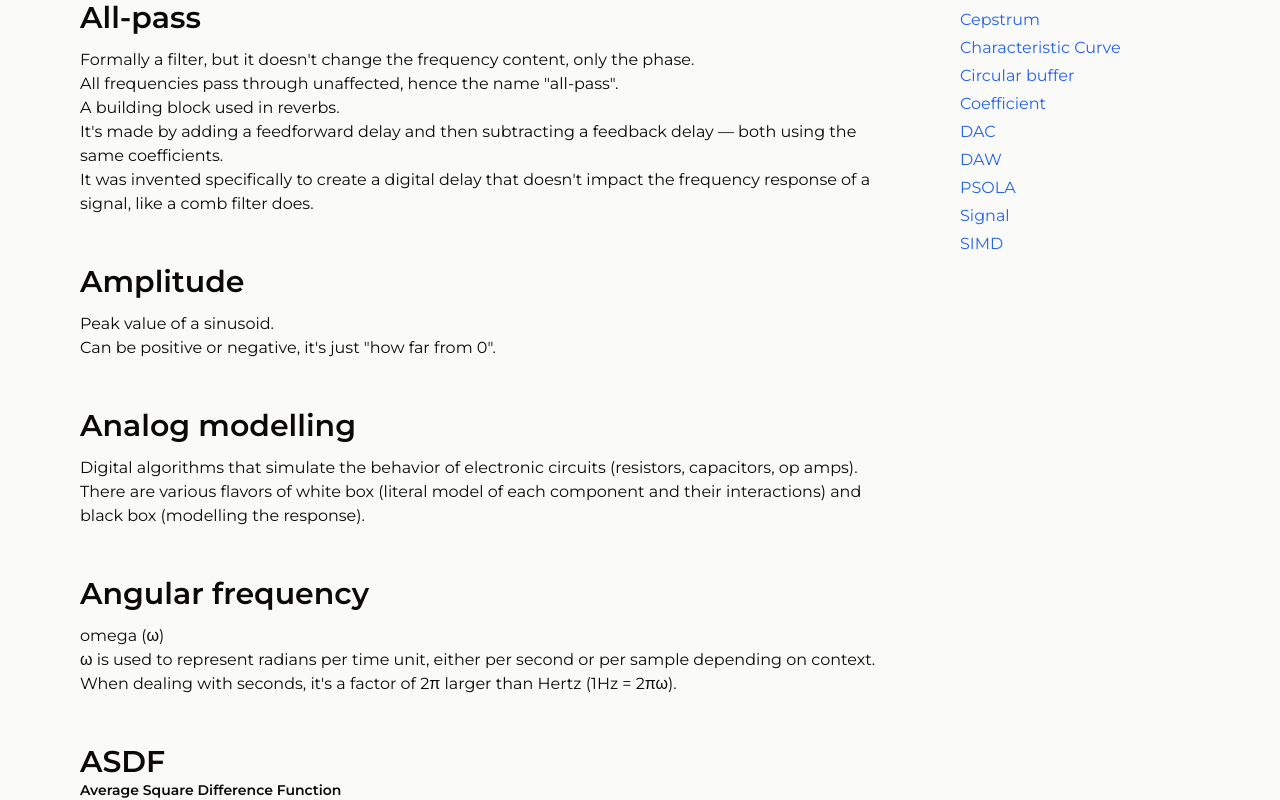
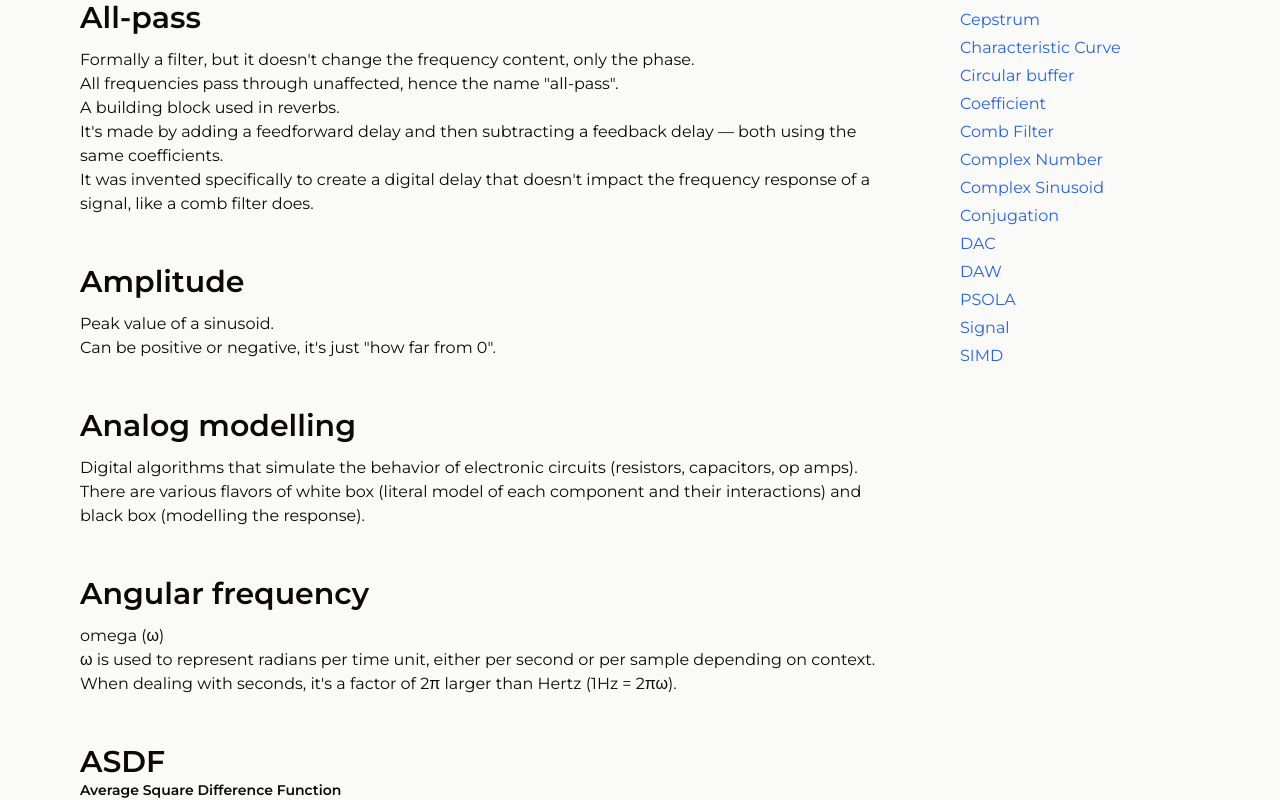
Before and after one commit to satelllte/dsp-terms, a Next.js app: page / in a window 1280 px wide. Shown: the part 800-1600 px from the top of the page. Built offline with nearby package versions, Linux system fonts and the light colour scheme.

Commit message:
terms: comb-filter, complex-number, complex-sinusoid, conjugation

```diff
--- a/src/data/terms.ts
+++ b/src/data/terms.ts
@@ -214,6 +214,53 @@ export const terms: Term[] = [
 		],
 	},
 	{
+		id: 'comb-filter',
+		title: 'Comb Filter',
+		paragraphs: [
+			'What happens when you add a delayed copy of a signal to itself, whether it be feedforward or feedback.',
+			'Named because the resulting frequency response visually resembles a comb.',
+		],
+		links: [
+			{
+				href: 'https://ccrma.stanford.edu/~jos/pasp/Feedback_Comb_Filters.html',
+				title: 'Feedback Comb Filters - Center for Computer Research in Music and Acoustics',
+			},
+		],
+	},
+	{
+		id: 'complex-number',
+		title: 'Complex Number',
+		paragraphs: [
+			'A complex number is a way to store and use two numbers (a vector) as if they were one.',
+			'It\'s a number that consists of a real part and an an imaginary part bundled together in one package such as `5 + 4i`. The imaginary part is the part with the imaginary unit `i`.',
+			'In dsp and electrical engineering, `j` is  used as the imaginary unit instead of `i` (which often denotes current).',
+			'Complex numbers are graphed on the complex plane.',
+		],
+		links: [],
+	},
+	{
+		id: 'complex-sinusoid',
+		title: 'Complex Sinusoid',
+		paragraphs: [
+			'A signal\'s magnitude and phase stored together as one complex number.',
+			'Can be thought of as two sinusoids, a cosine and sine of the same frequency, offset by 90 degrees in phase.',
+			'Storing these two values in a complex number makes calculations and manipulation simpler in the frequency domain.',
+		],
+		links: [
+			{
+				href: 'https://ccrma.stanford.edu/~jos/filters/Plotting_Complex_Sinusoids_Circular.html',
+				title: 'Complex Sinusoids as Circular Motion - Center for Computer Research in Music and Acoustics',
+			},
+		],
+	},
+	{
+		id: 'conjugation',
+		title: 'Conjugation',
+		paragraphs: [
+			'Change the sign of the imaginary part of a complex number.',
+		],
+	},
+	{
 		id: 'dac',
 		title: 'DAC',
 		expansion: 'Digital to Analog Converter',
```
Also changed, not shown: src/data/terms_raw.md (+0 -44 lines).
